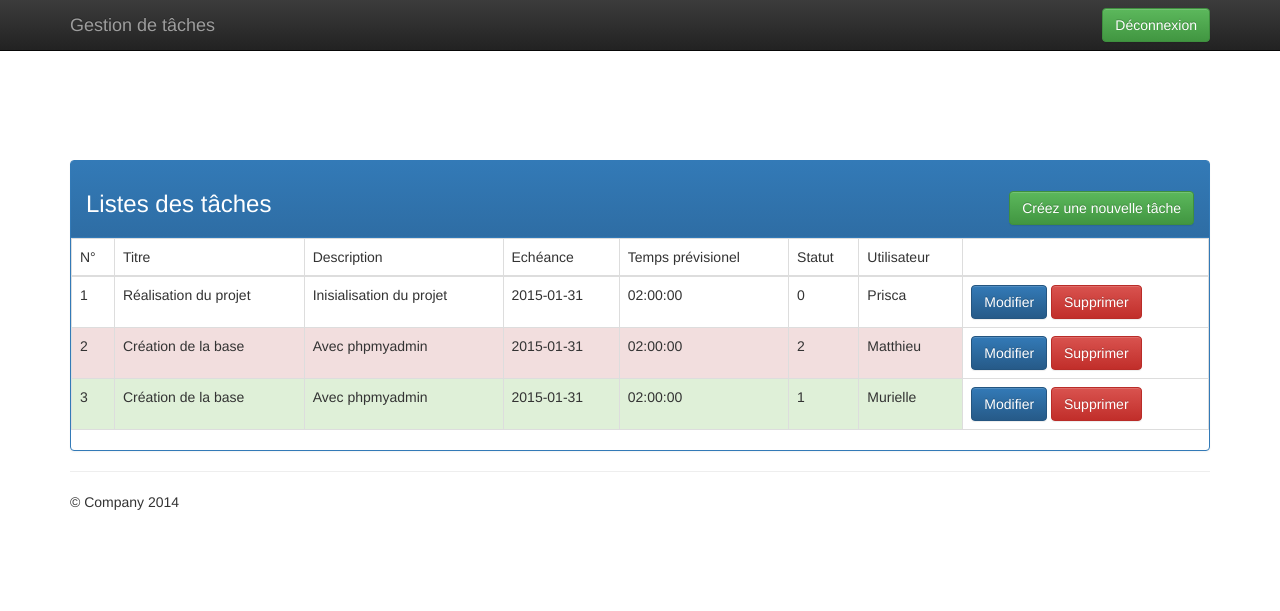
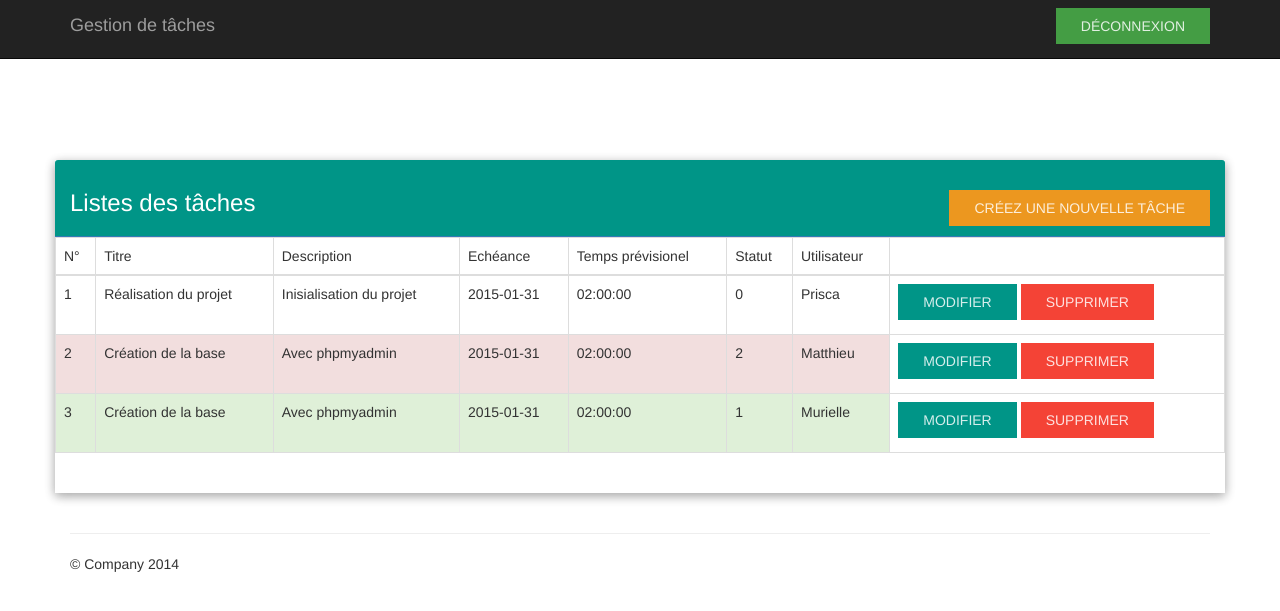
Before and after one commit to 001matt/todoTime, a PHP site: the page made by public/admin.php in a window 1280 px wide. Shown: the top 611 px of the page. Run offline with PHP 8.4, Linux system fonts and the light colour scheme; some libraries are stand-ins or nearby versions.

Commit message:
modif css

```diff
--- a/public/admin.php
+++ b/public/admin.php
@@ -1,14 +1,15 @@
 <?php include 'header.php'?>
-
-<div class="panel panel-primary col-sx-12">
+<div class="row">
+    <div class="">
+        <div class="panel panel-primary">
     <div class="panel-heading">
-        <h3>Listes des tâches <a href="#" class="btn btn-success pull-right">Créez une nouvelle tâche</a></h3>
+        <h3>Listes des tâches <a href="#" class="btn btn-warning pull-right">Créez une nouvelle tâche</a></h3>
 
     </div>
     <div class="panel-body tableau">
 
 
-    <div class="table-responsive">
+    <div class="table table-responsive">
         <table class="table table-bordered">
             <thead>
             <tr>
@@ -60,5 +61,6 @@
     </div>
     </div>
 </div>
-
+    </div>
+</div>
 <?php include 'footer.php'?>
--- a/public/css/main.css
+++ b/public/css/main.css
@@ -7,7 +7,7 @@ main.container{
    margin-top: 100px;
 }
 .login, .formulaire{
-   width:50%;
+   width:35%;
    margin: 0 auto;
 }
 
@@ -23,3 +23,81 @@ main.container{
 .modif{
    display: none;
 }
+
+.panel{
+   box-shadow: 0 3px 10px rgba(0,0,0,.23),0 3px 10px rgba(0,0,0,.16);
+   border-radius: 0;
+   border: none;
+}
+
+.btn.btn-primary {
+   background-color: #009587;
+   color: rgba(255,255,255,.84);
+   background-image: none;
+   border-color: transparent;
+}
+
+.btn-success {
+   color: #fff;
+   background-color: #449d44;
+   border-color: #398439;
+}
+
+.btn-danger {
+   background-color: #f44336;
+   color: rgba(255,255,255,.84);
+   background-image: none;
+   border-color: transparent;
+}
+
+.btn-danger:hover, .open>.dropdown-toggle.btn-danger {
+   color: #fff;
+   background-color: #f44336;;
+   border-color: transparent;
+
+}
+
+
+.btn-info{
+   background-color: #03a9f4;
+   color: rgba(255,255,255,.84);
+   background-image: none;
+   border-color: transparent;
+}
+
+.btn-warning {
+   background-color: #ec971f;
+   color: rgba(255,255,255,.84);
+   background-image: none;
+   border-color: transparent;
+}
+
+.btn:hover {
+   box-shadow: 0 6px 10px rgba(0,0,0,.23),0 10px 30px rgba(0,0,0,.19);
+}
+
+
+.btn {
+   position: relative;
+   padding: 8px 25px;
+   margin-bottom: 6px;
+   border: 0;
+   cursor: pointer;
+   border-radius: 0;
+   text-transform: uppercase;
+   text-decoration: none;
+   color: rgba(255,255,255,.84);
+   transition: box-shadow .28s cubic-bezier(.4,0,.2,1);
+   outline: none!important;
+}
+
+.btn-sm {
+   padding: 5px 10px;
+   font-size: 12px;
+   line-height: 1.5;
+   border-radius: 3px;
+}
+
+.panel-primary>.panel-heading {
+   background-color: #009587;
+}
--- a/public/header.php
+++ b/public/header.php
@@ -12,7 +12,7 @@
             padding-bottom: 40px;
         }
     </style>
-    <link rel="stylesheet" href="css/bootstrap-theme.min.css">
+
     <link rel="stylesheet" href="css/main.css">
 
     <script src="js/vendor/modernizr-2.6.2-respond-1.1.0.min.js"></script>
--- a/public/users.php
+++ b/public/users.php
@@ -27,7 +27,7 @@
                         <td>Inisialisation du projet</td>
                         <td>2015-01-31</td>
                         <td>02:00:00</td>
-                        <td><a href="#" class="btn btn-primary">Démmarez la tâche</a></td>
+                        <td><a href="#" class="btn btn-primary btn-sm">Démmarez la tâche</a></td>
                     </tr>
                     </tbody>
                 </table>
```
Also changed, not shown: public/login.php (+5 -5 lines).
